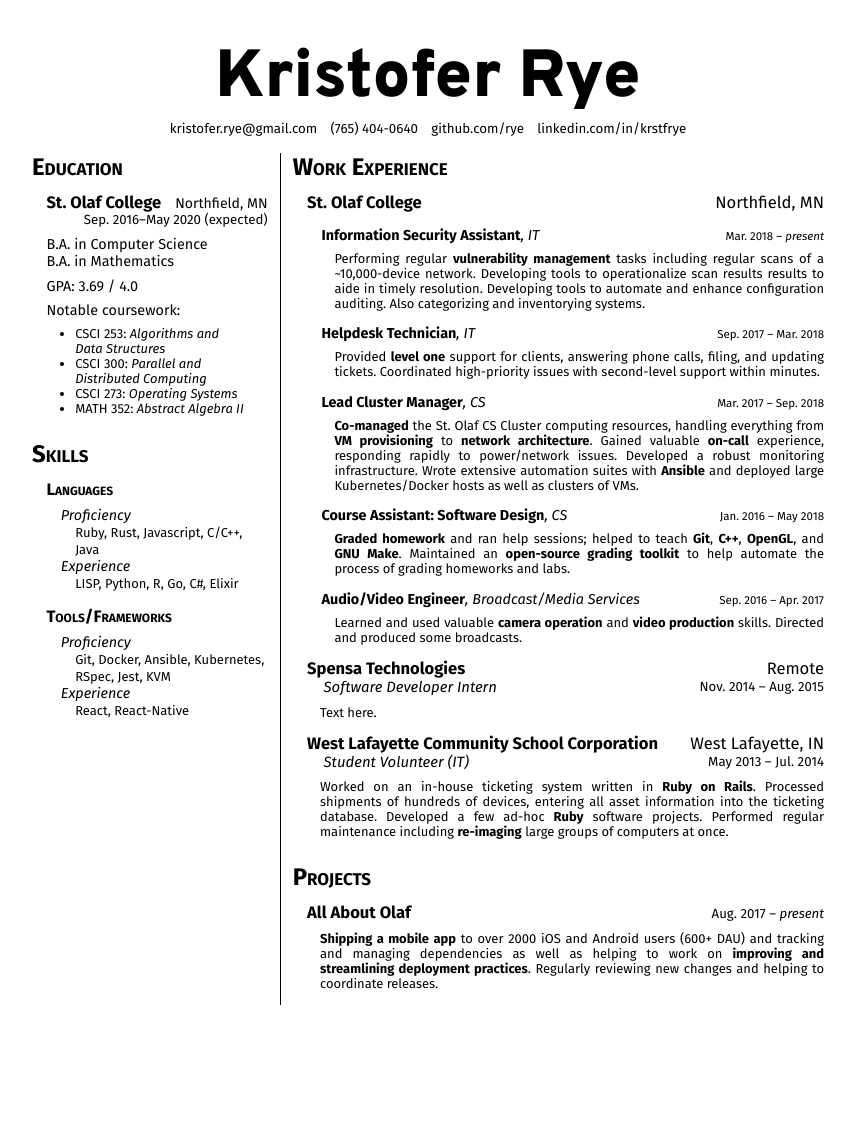
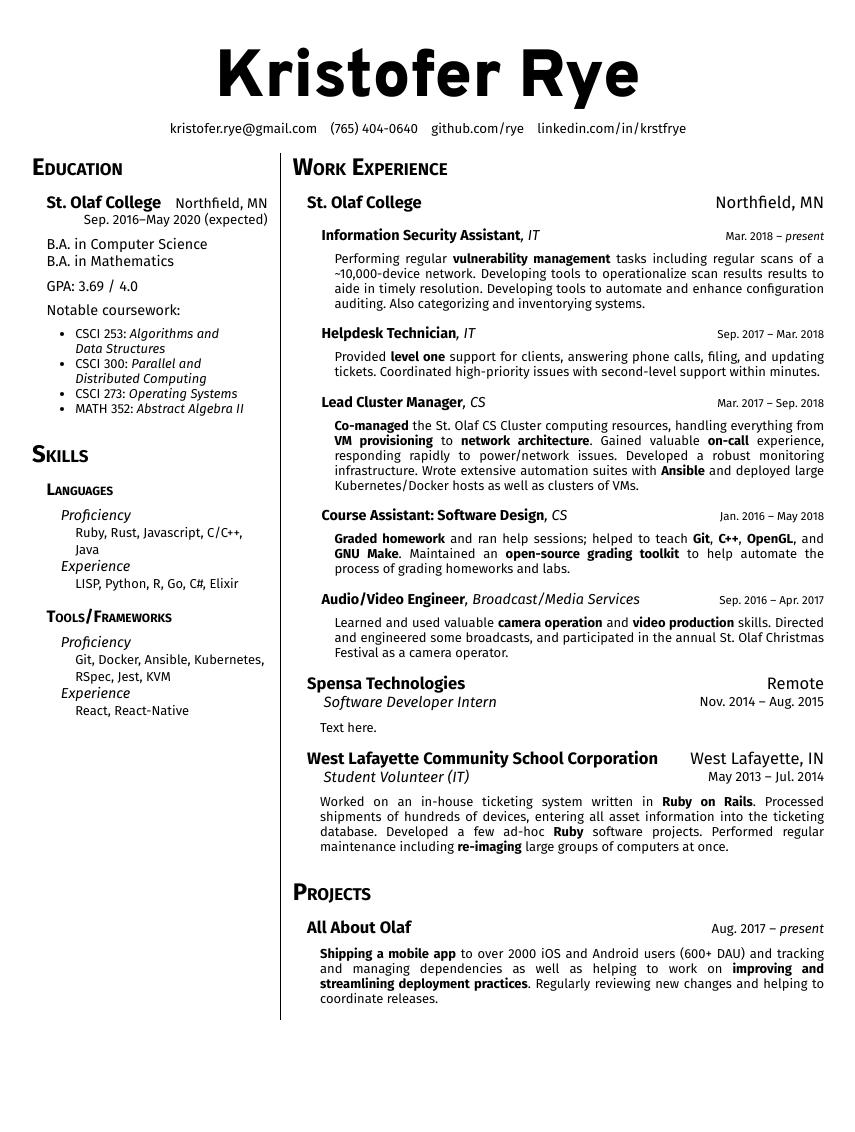
Before and after one commit to rye/krye.io, a Jekyll site: the page built from resume.html, in a window 1280 px wide. Shown: the whole page, without its empty margins (212-1067 px from the left). Built offline with Jekyll 4.4.1, drawn with Linux system fonts in a browser that asks for light colours.

```diff
--- a/resume.html
+++ b/resume.html
@@ -210,7 +210,7 @@ title: 'Resume | Kristofer Rye'
 
 				<main>
 					Learned and used valuable <strong>camera operation</strong> and <strong>video production</strong> skills.
-					Directed and produced some broadcasts.
+					Directed and engineered some broadcasts, and participated in the annual St. Olaf Christmas Festival as a camera operator.
 				</main>
 			</section>
 
```
